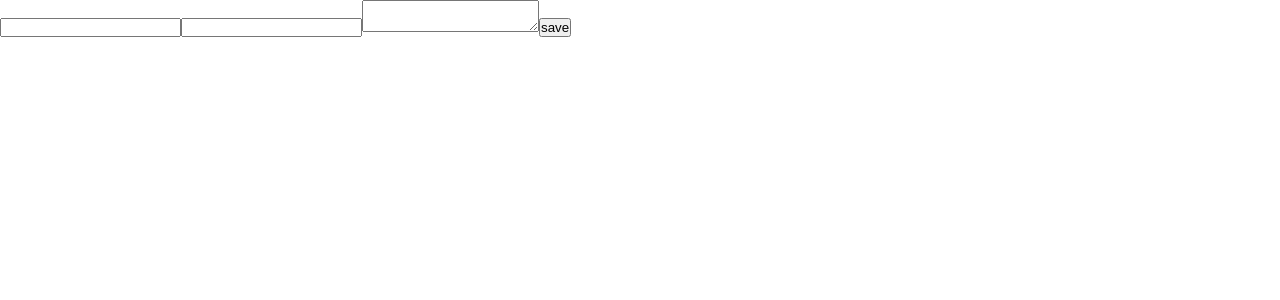
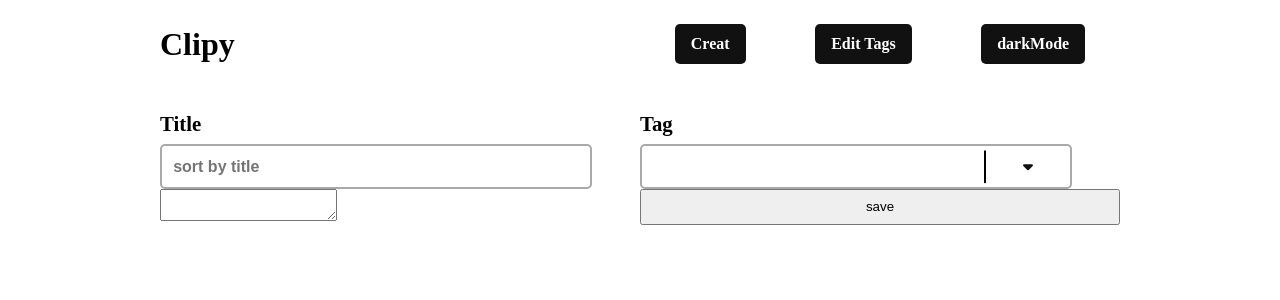
Before and after one commit to Haitam-Makhfi/noteTakingApp, a React (Vite) app: page /creatNote in a window 1280 px wide. Shown: the top 300 px of the page. Built offline with nearby package versions, Linux system fonts and the light colour scheme.

Commit message:
finished the Tag logic

```diff
--- a/src/components/CreateNote.tsx
+++ b/src/components/CreateNote.tsx
@@ -1,8 +1,10 @@
 import { useState } from "react";
-
+import Nav from "./Nav";
+import TitleSort from "./TitleSort";
+import TagSort from "./TagSort";
 export default function CreateNote() {
   const [titleValue, setTitleValue] = useState("");
-  const [tagValue, setTagValue] = useState("");
+  const [tagValue, setTagValue] = useState([]);
   const [noteValue, setNoteValue] = useState("");
   function makePost() {
     const text = { content: noteValue };
@@ -29,25 +31,11 @@ export default function CreateNote() {
       .catch((err) => console.log(err));
   }
   return (
-    <>
-      <label htmlFor="title">
-        <input
-          type="text"
-          name="title"
-          id="title"
-          value={titleValue}
-          onChange={(e) => setTitleValue(e.target.value)}
-        />
-      </label>
-      <label htmlFor="tags">
-        <input
-          type="text"
-          name="tags"
-          id="tags"
-          value={tagValue}
-          onChange={(e) => setTagValue(e.target.value)}
-        />
-      </label>
+    <main>
+      <Nav />
+      <TitleSort setTitleValue={setTitleValue} />
+      <TagSort setTagValue={setTagValue} />
+      <section className="note-section">
         <label htmlFor="note"></label>
         <textarea
           name="note"
@@ -55,7 +43,8 @@ export default function CreateNote() {
           value={noteValue}
           onChange={(e) => setNoteValue(e.target.value)}
         ></textarea>
+      </section>
       <button onClick={makePost}>save</button>
-    </>
+    </main>
   );
 }
--- a/src/components/Home.tsx
+++ b/src/components/Home.tsx
@@ -1,11 +1,11 @@
 import Nav from "./Nav";
 import TitleSort from "./TitleSort";
 import TagSort from "./TagSort";
-import { useState } from "react";
+// import { useState } from "react";
 
 function Home() {
-  const [notes, setNotes] = useState([]);
-  const [displayNotes, setDisplayNotes] = useState(notes);
+  //   const [notes, setNotes] = useState([]);
+  //   const [displayNotes, setDisplayNotes] = useState(notes);
   return (
     <main>
       <Nav />
--- a/src/components/Nav.tsx
+++ b/src/components/Nav.tsx
@@ -1,7 +1,6 @@
-import { useContext, useState } from "react";
-import { tagContext } from "../App";
+import { useState } from "react";
+import Tooltip from "./Tooltip";
 export default function Nav() {
-  const { tagArray } = useContext(tagContext);
   const [tooltipactive, setTooltipActive] = useState(false);
   return (
     <nav>
@@ -10,14 +9,7 @@ export default function Nav() {
         <div className="nav-btn">Creat</div>
         <div className="nav-btn" onClick={() => setTooltipActive((p) => !p)}>
           Edit Tags
-          {tooltipactive && (
-            <div className="tag-container">
-              {tagArray.map((tag: any) => (
-                <button key={tag}>{tag}</button>
-              ))}
-              <button>add new tag +</button>
-            </div>
-          )}
+          {tooltipactive && <Tooltip addtag={true} style={{ zIndex: "11" }} />}
         </div>
         <div className="nav-btn">darkMode</div>
       </div>
--- a/src/components/TagSort.tsx
+++ b/src/components/TagSort.tsx
@@ -1,20 +1,36 @@
 import { FontAwesomeIcon } from "@fortawesome/react-fontawesome";
 import { faCaretDown } from "@fortawesome/free-solid-svg-icons";
-export default function TagSort() {
+import { useEffect, useState } from "react";
+import Tooltip from "./Tooltip";
+type propType = {
+  setTagValue: any;
+};
+export default function TagSort({ setTagValue }: propType) {
+  const [tooltipactive, setTooltipActive] = useState(false);
+  const [chosenTags, setChosenTags] = useState([]);
+  useEffect(() => {
+    if (setTagValue) setTagValue(chosenTags);
+  }, [chosenTags]);
   return (
     <div>
-      <span>tag</span>
+      <span className="sort-title">tag</span>
       <label htmlFor="tagsort" className="tagsort">
-        <input
-          className="sort-input"
-          placeholder="sort by tag"
-          type="text"
-          name="tagsort"
-          id="tagsort"
-        />
-        <div className="drop-down">
+        <div className="sort-input" id="tagsort">
+          {chosenTags.map((tag, index) => (
+            <span className="tags" key={index}>
+              {tag}
+            </span>
+          ))}
+        </div>
+        <div className="drop-down" onClick={() => setTooltipActive((p) => !p)}>
           <FontAwesomeIcon icon={faCaretDown} />
         </div>
+        {tooltipactive && (
+          <Tooltip
+            tagControle={{ chosenTags, setChosenTags }}
+            style={{ right: "0", left: "auto" }}
+          />
+        )}
       </label>
     </div>
   );
--- a/src/components/TitleSort.tsx
+++ b/src/components/TitleSort.tsx
@@ -1,7 +1,17 @@
-export default function TitleSort() {
+import { useEffect, useState } from "react";
+// import { Dispatch, SetStateAction } from "react";
+
+interface propType {
+  setTitleValue: any;
+}
+export default function TitleSort({ setTitleValue }: propType) {
+  const [state, setState] = useState("");
+  useEffect(() => {
+    if (setTitleValue) setTitleValue(state);
+  }, [state]);
   return (
     <div>
-      <span>title</span>
+      <span className="sort-title">title</span>
       <label htmlFor="titlesort" className="titlesort">
         <input
           className="sort-input"
@@ -9,6 +19,8 @@ export default function TitleSort() {
           type="text"
           name="titlesort"
           id="titlesort"
+          value={state}
+          onChange={(e) => setState(e.target.value)}
         />
       </label>
     </div>
--- /dev/null
+++ b/src/components/Tooltip.tsx
@@ -0,0 +1,29 @@
+import { useContext } from "react";
+import { tagContext } from "../App";
+type propTypes = {
+  addtag?: boolean;
+  tagControle?: any;
+  style?: any;
+};
+export default function Tooltip({
+  addtag = false,
+  tagControle,
+  ...props
+}: propTypes) {
+  const { tagArray } = useContext(tagContext);
+  function handleTagClick(tag: string) {
+    if (!tagControle.chosenTags.includes(tag)) {
+      tagControle.setChosenTags((p: string[]) => [...p, tag]);
+    }
+  }
+  return (
+    <div className="tag-container" {...props}>
+      {tagArray.map((tag: any) => (
+        <button key={tag} onClick={() => handleTagClick(tag)}>
+          {tag}
+        </button>
+      ))}
+      {addtag && <button className="add-tag">add new tag +</button>}
+    </div>
+  );
+}
--- a/src/index.css
+++ b/src/index.css
@@ -51,7 +51,7 @@ h1 {
 .tag-container {
   position: absolute;
   left: 0;
-  top: 120%;
+  top: 110%;
   width: 10rem;
   display: flex;
   flex-direction: column;
@@ -62,20 +62,20 @@ h1 {
   padding: 0.5em 1em;
   font-size: 1rem;
   font-weight: bold;
-  cursor: pointer;
   border: none;
   border-bottom: solid 2px darkgray;
+  cursor: pointer;
   transition: 0.4s;
 }
-.tag-container button:last-child {
+.add-tag {
   color: #f3f3f3;
   background-color: #111;
+  cursor: pointer;
 }
-.tag-container button:hover {
-  background-color: #111;
-  color: #fff;
+.add-tag:hover {
+  background-color: hsla(0, 0%, 30%, 1);
 }
-span {
+.sort-title {
   font-size: 1.3rem;
   font-weight: bold;
   text-transform: capitalize;
@@ -88,12 +88,16 @@ span {
   margin-top: 0.5em;
 }
 .sort-input {
+  display: flex;
+  align-items: center;
+  gap: 0.3rem;
   font-size: 1rem;
   font-weight: bold;
   padding: 0.7em;
   border: solid 2px darkgray;
   border-radius: 5px;
   width: 100%;
+  height: 44.38px;
 }
 .sort-input:focus {
   outline: none;
@@ -104,17 +108,25 @@ span {
 .drop-down {
   position: absolute;
   top: 50%;
-  right: 0;
+  right: 2px;
   border-radius: 0 5px 5px 0;
   width: 20%;
   height: 75%;
   transform: translateY(-50%);
-  border-left: solid 3px darkgray;
+  border-left: solid 2px black;
   display: flex;
   justify-content: center;
   align-items: center;
+  background-color: #fff;
   cursor: pointer;
 }
 .drop-down > * {
   color: #111;
 }
+.tags {
+  padding: 0.3em 0.5em;
+  background-color: rgb(240, 240, 240);
+  border-radius: 3px;
+  font-size: 0.9rem;
+  font-weight: bold;
+}
```
Lines whose indentation alone changed are shown as unchanged.
